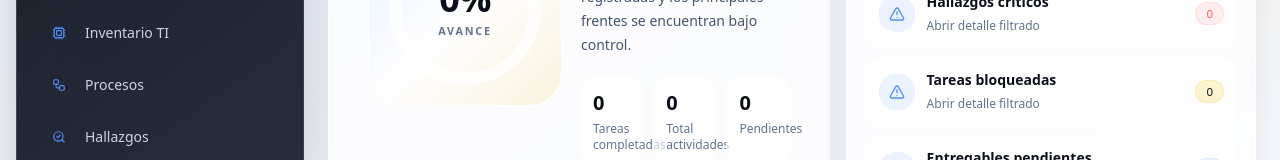
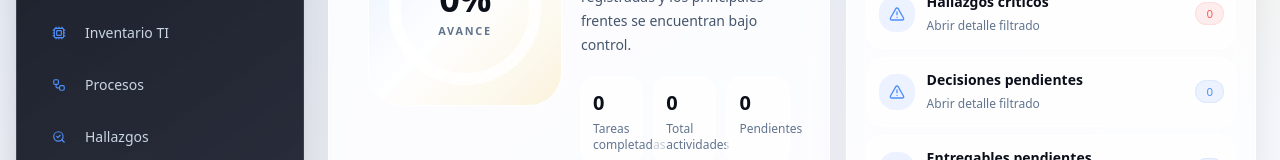
Before and after one commit to venadigital/PMPinares, a Next.js app: page /dashboard in a window 1280 px wide. Shown: the part 348-508 px from the top of the page. Built offline with nearby package versions, Linux system fonts and the light colour scheme; no server answers; the database is empty.

Commit message:
Replace blocked tasks executive alert

```diff
--- a/app/(dashboard)/dashboard/page.tsx
+++ b/app/(dashboard)/dashboard/page.tsx
@@ -85,7 +85,7 @@ function ExecutiveAlerts({ data }: { data: Awaited<ReturnType<typeof getDashboar
   const alerts = [
     { label: "Riesgos altos", value: data.metrics.highRisks, href: "/riesgos?riskFilter=high", tone: "red" as const },
     { label: "Hallazgos criticos", value: data.metrics.criticalFindings, href: "/hallazgos?findingFilter=critical", tone: "red" as const },
-    { label: "Tareas bloqueadas", value: data.metrics.blockedTasks, href: "/cronograma", tone: "yellow" as const },
+    { label: "Decisiones pendientes", value: data.metrics.pendingDecisions, href: "/decisiones?decisionFilter=pending", tone: "blue" as const },
     { label: "Entregables pendientes", value: data.metrics.pendingDeliverables, href: "/entregables?deliverableFilter=pending", tone: "blue" as const }
   ];
 
```
